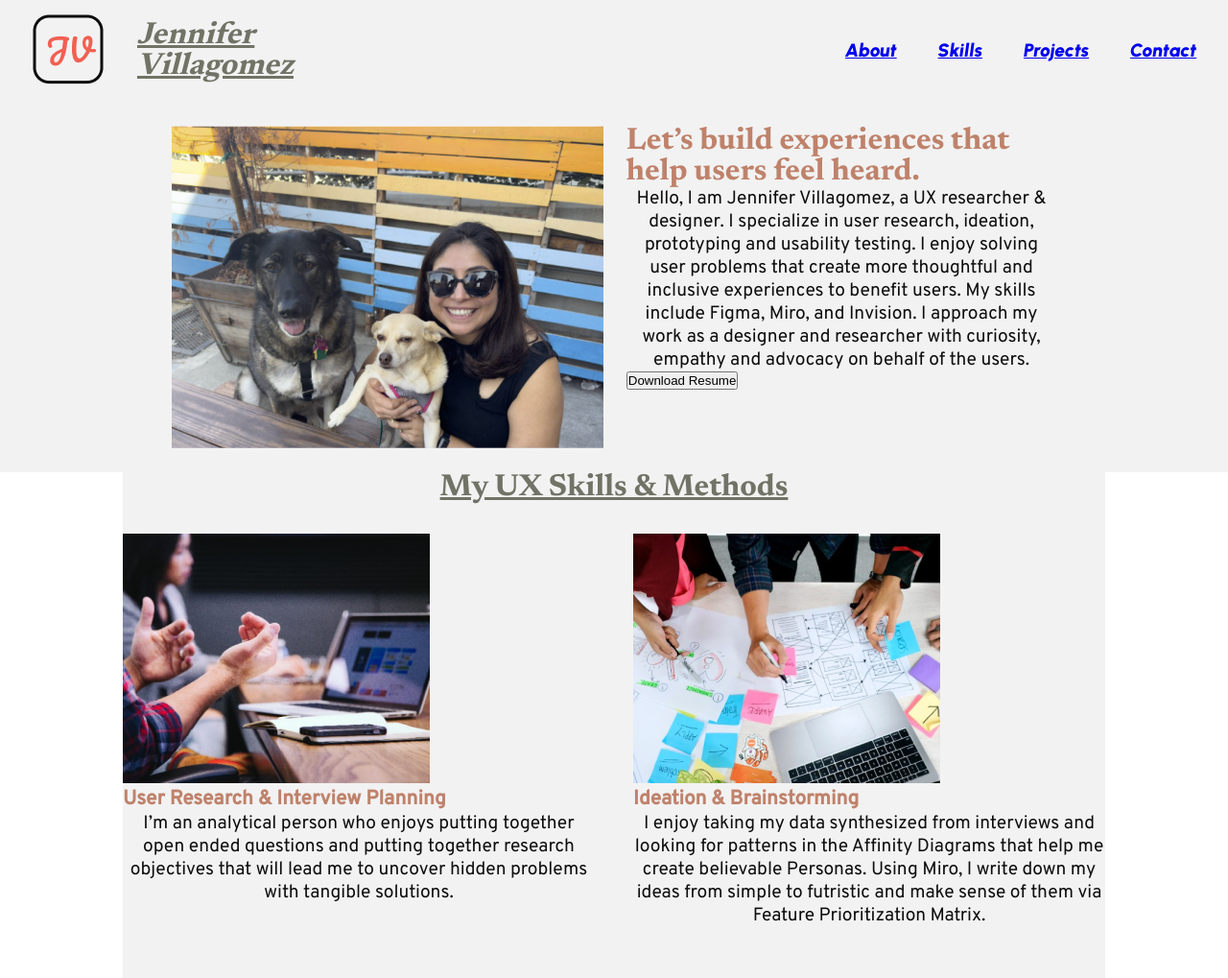
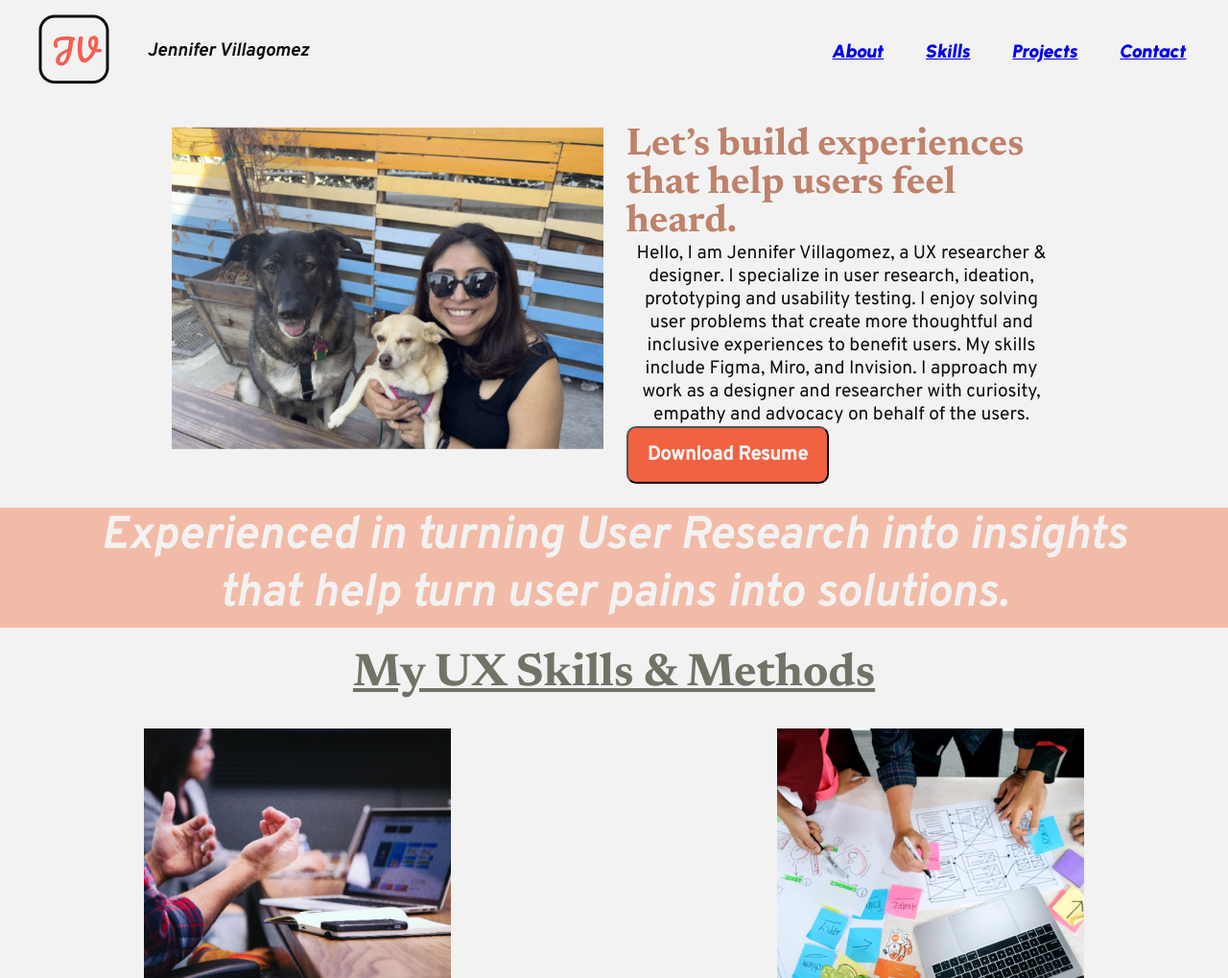
Before and after one commit to Jennifer-Villagomez/UX_UI_HW_18, a plain HTML site: page index.html in a window 1280 px wide. Shown: the top 1019 px of the page at 96% size. Drawn offline with Linux system fonts and the light colour scheme; a web font is replaced by a local one.

Commit message:
HW 18 Final

```diff
--- a/CSS/style.css
+++ b/CSS/style.css
@@ -18,11 +18,12 @@ header {
   display: flex;
   align-items: center;
   background-color: #f2f2f2;
-  font-size: 0.75rem;
+  color: #717366;
   font-family: "Urbanist", sans-serif;
   font-style: italic;
   text-align: left;
 }
+
 nav {
   width: 72%;
   padding: 1%;
@@ -52,9 +53,29 @@ nav li {
   column-gap: 1.5rem;
   margin: 0 auto;
 }
+
+.tagline {
+  height: 125px;
+  width: 100%;
+  background: #f2bba7;
+
+  margin: auto;
+}
+
+.tagline p {
+  font-size: 48px;
+  width: 90%;
+  margin: auto;
+  text-align: center;
+  color: #f2f2f2;
+  font-family: "Overpass", sans-serif;
+  font-style: italic;
+  font-weight: bold;
+}
+
 h2 {
   font-family: "Newsreader", serif;
-  font-size: 2rem;
+  font-size: 2.5rem;
   color: #bf826b;
 }
 p {
@@ -65,6 +86,15 @@ p {
   color: #0d0d0d;
 }
 
+button {
+  background-color: #f26241;
+  color: #f2f2f2;
+  font-family: "overpass", sans-serif;
+  font-size: 20px;
+  font-weight: bold;
+  border-radius: 10px;
+  padding: 15px 20px;
+}
 footer {
   background-color: #f2bba7;
   color: #0d0d0d;
@@ -90,7 +120,7 @@ footer ul {
   padding-bottom: 25px;
 }
 h1 {
-  font-size: 2rem;
+  font-size: 48px;
   font-family: "Newsreader", serif;
   font-style: bold;
   text-decoration: underline;
@@ -98,26 +128,42 @@ h1 {
 }
 .w-50 {
   width: 50%;
+  text-align: center;
+}
+
+.w-50 p {
+  width: 50%;
+  margin: auto;
 }
 
 h3 {
-  display: flex;
   font-family: "Overpass", sans-serif;
-  font-size: 1.3rem;
+  font-size: 1.3x;
   font-style: bold;
   color: #bf826b;
+  width: 100%;
+  text-align: center;
+  padding-top: 25px;
 }
 .container {
   background-color: #f2f2f2;
   margin: 0 auto;
-  width: 80%;
+  width: 100%;
   display: flex;
   flex-direction: column;
   align-items: center;
   row-gap: 2rem;
+  padding-top: 25px;
 }
 .w-33 {
-  width: 33%;
+  text-align: center;
+  margin: auto;
+}
+
+.w-33 p {
+  width: 50%;
+  margin: auto;
+  padding-bottom: 25px;
 }
 
 @media screen and (width<600px) {
--- a/index.html
+++ b/index.html
@@ -34,7 +34,7 @@
         <img src="Images/logo_final copy.png" alt="" />
       </div>
       <div class="inline-block">
-        <h1>Jennifer Villagomez</h1>
+        <p>Jennifer Villagomez</p>
       </div>
 
       <nav class="inline-block">
@@ -70,6 +70,9 @@
         </div>
       </div>
     </section>
+    <div class="tagline">
+     <p> Experienced in turning User Research into insights that help turn user pains into solutions.</p>
+    </div>
     <!-- My UX Skills section coded using CSS flex -->
     <section class="mySkills container">
       <h1>My UX Skills & Methods</h1>
@@ -150,7 +153,7 @@
             Users can also find jobs to apply to after their mentors set up a
             blueprint for success.
           </p>
-          <button>View</button>
+          <button>View More</button>
         </div>
 
           <div class="w-33">
@@ -165,7 +168,7 @@
               improving readability and menu navigation for users based on
               findings during research and testing.
             </p>
-            <button>View</button>
+            <button>View More</button>
           </div>
           <div class="w-33">
             <img
@@ -180,7 +183,7 @@
               sed ut mattis. Leo dolor mi turpis nibh faucibus tellus congue
               diam.
             </p>
-            <button>View</button>
+            <button>View More</button>
           </div>
         </div>
 
```
Also changed, not shown: 1 other file.
